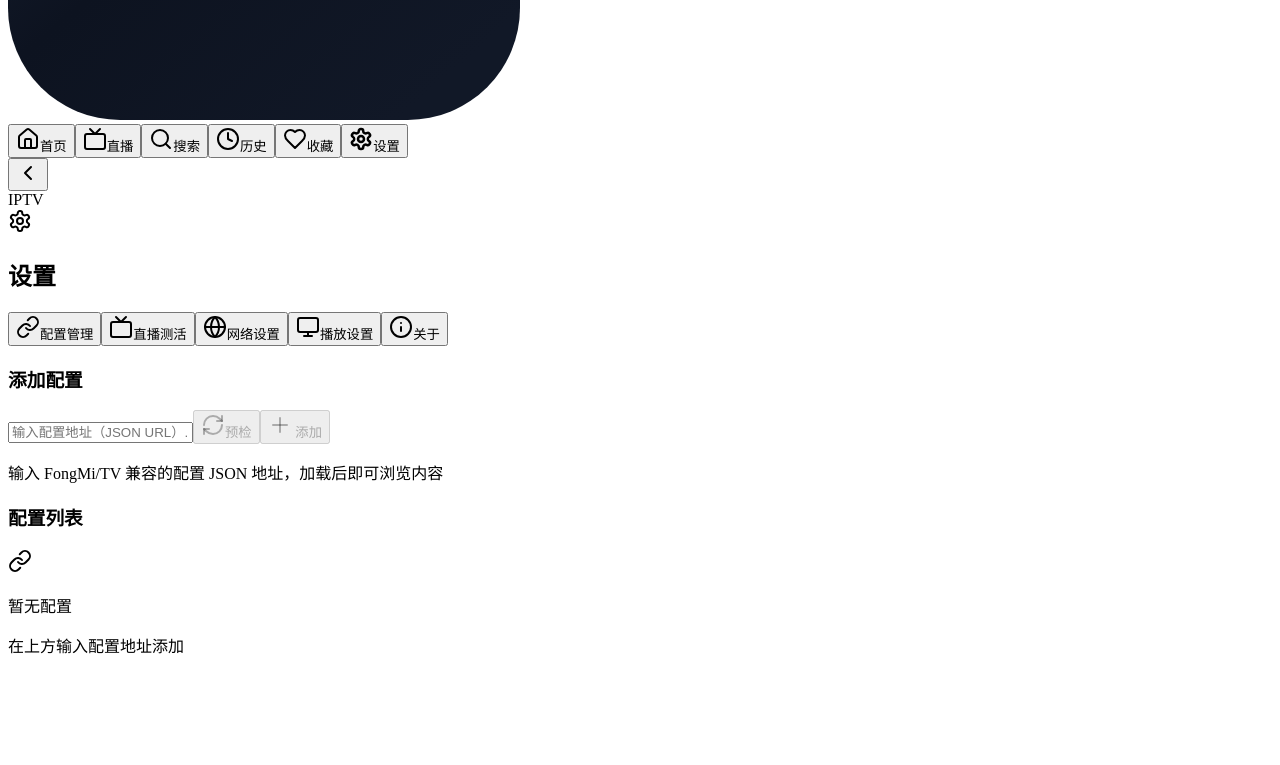
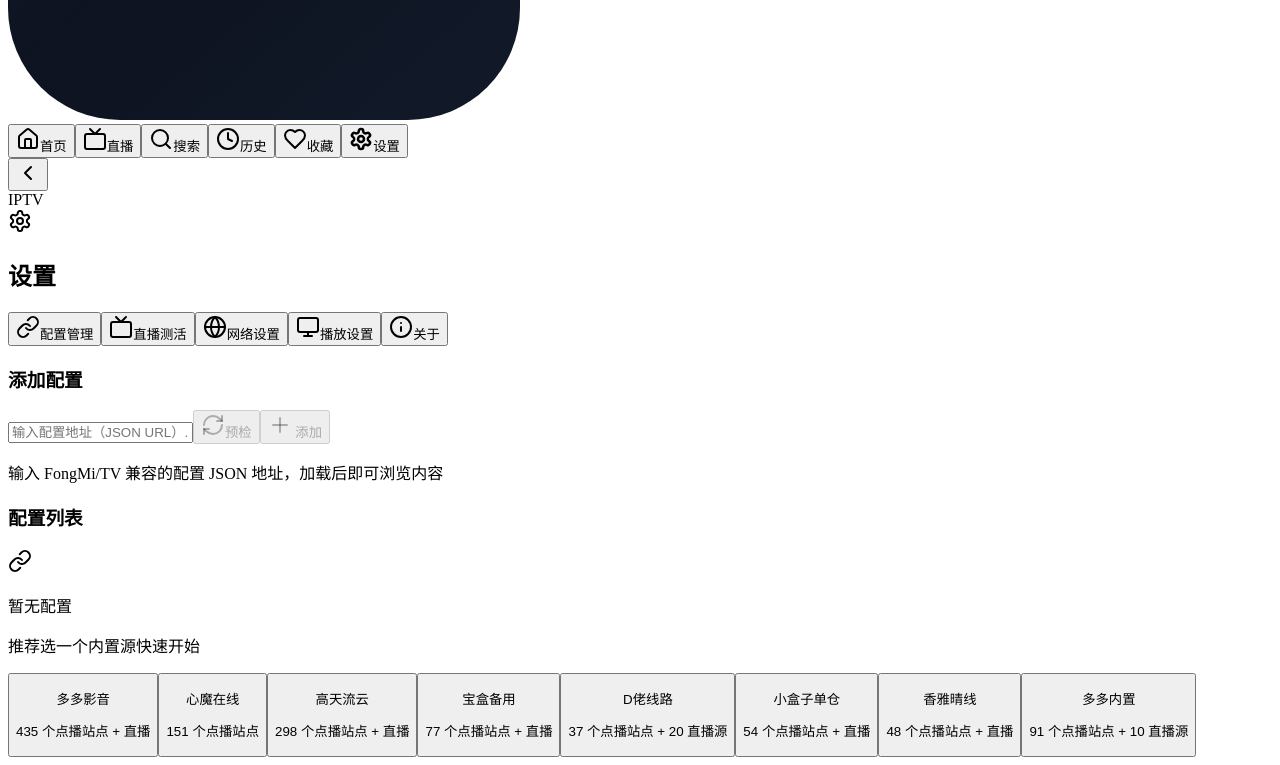
Before and after one commit to seldoms/iptv-mac, a React (Vite) app in the folder src/renderer/: page /settings in a window 1280 px wide. Shown: the part 400-1165 px from the top of the page. Before the commit the page ends 1073 px from the top, so only its background shows below. Built offline with nearby package versions, Linux system fonts and the light colour scheme.

Commit message:
fix: smoother category switching + built-in sources in Settings
Home:
- categoryVideos 加载完成前保留显示 homeVideos，避免分类切换瞬间白屏

Settings:
- 配置列表为空时展示 8 个内置推荐源卡片，点击即自动预检+添加

```diff
--- a/src/renderer/src/pages/Home/Home.tsx
+++ b/src/renderer/src/pages/Home/Home.tsx
@@ -122,7 +122,9 @@ export default function Home() {
     }
   }, [isLoading, hasMore, activeCategory, currentPage, selectedFilters])
 
-  const displayVideos = activeCategory && activeCategory !== '首页' ? categoryVideos : homeVideos
+  const displayVideos = activeCategory && activeCategory !== '首页'
+  ? (categoryVideos.length > 0 ? categoryVideos : homeVideos)
+  : homeVideos
 
   if (!currentConfig) {
     return (
--- a/src/renderer/src/pages/Settings/Settings.tsx
+++ b/src/renderer/src/pages/Settings/Settings.tsx
@@ -21,6 +21,18 @@ import { configApi, invoke, localApi, on, settingsApi } from '@/utils/ipc'
 import { useConfigStore } from '@/stores/useConfigStore'
 import type { ConfigInspection } from '@shared/types'
 import { useNavigate } from 'react-router-dom'
+
+// ==================== 内置推荐源 ====================
+const DEFAULT_SOURCES = [
+  { name: '多多影音', url: 'https://gitlab.com/duomv/dzhipy/-/raw/main/index.json', sites: 435, lives: 1, desc: '435 个点播站点 + 直播' },
+  { name: '心魔在线', url: 'https://gh-proxy.com/raw.githubusercontent.com/yw88075/tvbox/main/yw.json', sites: 151, lives: 1, desc: '151 个点播站点' },
+  { name: '高天流云', url: 'https://gh-proxy.com/https://raw.githubusercontent.com/gaotianliuyun/gao/master/js.json', sites: 298, lives: 2, desc: '298 个点播站点 + 直播' },
+  { name: '宝盒备用', url: 'https://gh-proxy.com/https://raw.githubusercontent.com/guot55/yg/main/pg/bh.json', sites: 77, lives: 1, desc: '77 个点播站点 + 直播' },
+  { name: 'D佬线路', url: 'http://rihou.cc:555/nzk/nzk0722.json', sites: 37, lives: 20, desc: '37 个点播站点 + 20 直播源' },
+  { name: '小盒子单仓', url: 'http://xhztv.top/xhz', sites: 54, lives: 1, desc: '54 个点播站点 + 直播' },
+  { name: '香雅晴线', url: 'https://gh-proxy.com/https://raw.githubusercontent.com/xyq254245/xyqonlinerule/main/XYQTVBox.json', sites: 48, lives: 3, desc: '48 个点播站点 + 直播' },
+  { name: '多多内置', url: 'https://iduo.us.ci/gt/leevi0709/one/main/config.bin', sites: 91, lives: 10, desc: '91 个点播站点 + 10 直播源' },
+]
 
 interface ConfigItem {
   url: string
@@ -480,10 +492,38 @@ export default function Settings() {
             <div>
               <h3 className="text-sm font-medium text-text-primary mb-3">配置列表</h3>
               {configs.length === 0 ? (
-                <div className="py-8 text-center">
-                  <Link className="w-10 h-10 text-text-muted mx-auto mb-3" />
-                  <p className="text-sm text-text-muted">暂无配置</p>
-                  <p className="text-xs text-text-muted mt-1">在上方输入配置地址添加</p>
+                <div>
+                  <div className="py-6 text-center">
+                    <Link className="w-10 h-10 text-text-muted mx-auto mb-3" />
+                    <p className="text-sm text-text-muted">暂无配置</p>
+                    <p className="text-xs text-text-muted mt-1">推荐选一个内置源快速开始</p>
+                  </div>
+                  <div className="grid grid-cols-2 gap-2 mt-3">
+                    {DEFAULT_SOURCES.map((src) => (
+                      <button
+                        key={src.url}
+                        onClick={async () => {
+                          setNewConfigUrl(src.url)
+                          const insp = await inspectConfigUrl(src.url, { silent: true })
+                          if (insp?.canImport) {
+                            const result = await configApi.load(src.url) as { success: boolean; error?: string }
+                            if (result.success) {
+                              setNewConfigUrl('')
+                              setInspection(null)
+                              setCurrentUrl(src.url)
+                              await loadConfig(src.url)
+                              await loadData()
+                              showMessage('success', `${src.name} 已添加`)
+                            }
+                          }
+                        }}
+                        className="rounded-lg border border-[#2a2a2a] bg-bg-secondary p-3 text-left transition-all hover:border-accent/40 hover:bg-bg-hover"
+                      >
+                        <p className="text-sm font-medium text-text-primary truncate">{src.name}</p>
+                        <p className="text-[11px] text-text-muted mt-1">{src.desc}</p>
+                      </button>
+                    ))}
+                  </div>
                 </div>
               ) : (
                 <div className="space-y-2">
```
